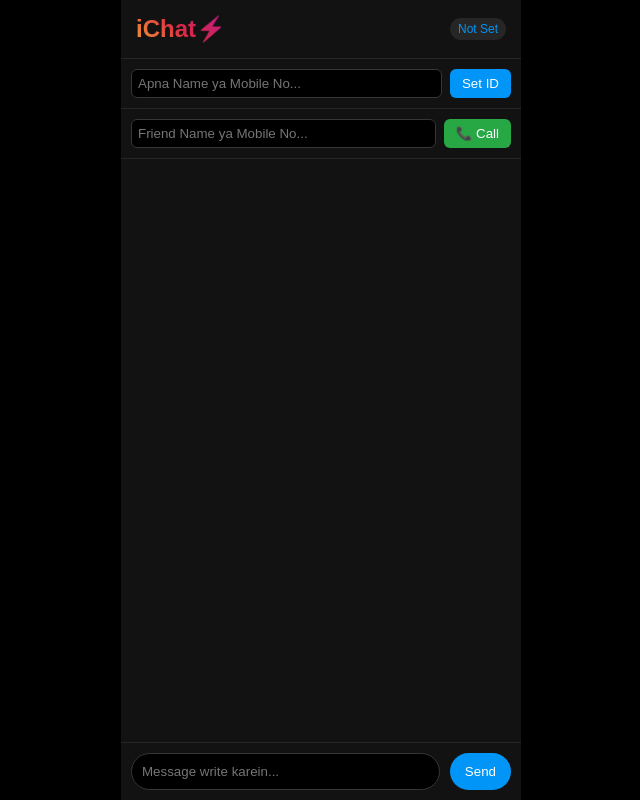
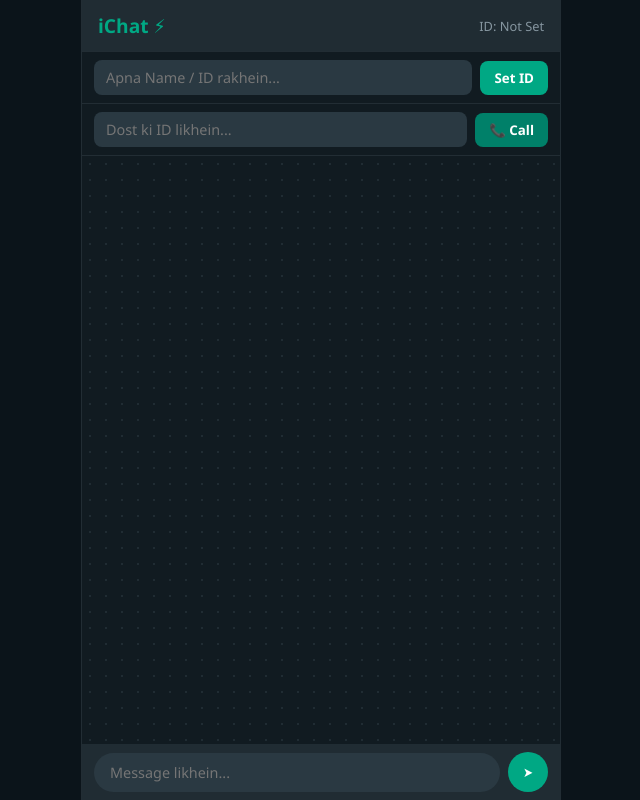
Before and after one commit to pstjatav39-creator/Ichat.live, a website: page public/index.html in a window 1280 px wide. Shown: the whole page, without its empty margins (319-959 px from the left). Drawn offline with nearby package versions, Linux system fonts and the light colour scheme; no server answers.

Commit message:
UI upgrade complete

```diff
--- a/public/index.html
+++ b/public/index.html
@@ -1,44 +1,119 @@
 <!DOCTYPE html>
-<html lang="en">
+<html lang="hi">
 <head>
     <meta charset="UTF-8">
     <meta name="viewport" content="width=device-width, initial-scale=1.0">
-    <title>iChat⚡</title>
-    <link rel="stylesheet" href="style.css">
+    <title>iChat Pro</title>
+    <style>
+        * { box-sizing: border-box; margin: 0; padding: 0; font-family: 'Segoe UI', Tahoma, Geneva, Verdana, sans-serif; }
+        body { background-color: #0b141a; color: #e9edef; display: flex; justify-content: center; height: 100vh; }
+        .app-container { width: 100%; max-width: 480px; height: 100%; display: flex; flex-direction: column; background: #111b21; border-left: 1px solid #222d34; border-right: 1px solid #222d34; position: relative; }
+        header { background: #202c33; padding: 12px 16px; display: flex; align-items: center; justify-content: space-between; border-bottom: 1px solid #222d34; }
+        header h1 { font-size: 1.2rem; color: #00a884; font-weight: bold; }
+        .user-info-bar { background: #111b21; padding: 8px 12px; display: flex; gap: 8px; align-items: center; border-bottom: 1px solid #222d34; }
+        input[type="text"] { background: #2a3942; border: none; color: #e9edef; padding: 8px 12px; border-radius: 8px; outline: none; font-size: 0.9rem; }
+        .input-id { flex: 1; }
+        button { background: #00a884; color: #fff; border: none; padding: 8px 14px; border-radius: 8px; font-weight: 600; cursor: pointer; transition: 0.2s; }
+        button:active { transform: scale(0.96); }
+        .call-btn { background: #008069; display: flex; align-items: center; gap: 4px; }
+        .chat-box { flex: 1; padding: 12px; overflow-y: auto; display: flex; flex-direction: column; gap: 8px; background-image: radial-gradient(#202c33 1px, transparent 0); background-size: 16px 16px; }
+        .message { max-width: 75%; padding: 8px 12px; border-radius: 12px; font-size: 0.95rem; position: relative; word-wrap: break-word; display: flex; flex-direction: column; }
+        .message.sent { align-self: flex-end; background: #005c4b; color: #e9edef; border-bottom-right-radius: 2px; }
+        .message.received { align-self: flex-start; background: #202c33; color: #e9edef; border-bottom-left-radius: 2px; }
+        .meta { font-size: 0.65rem; color: #8696a0; align-self: flex-end; margin-top: 4px; display: flex; align-items: center; gap: 3px; }
+        .footer-input { background: #202c33; padding: 8px 12px; display: flex; gap: 8px; align-items: center; }
+        .footer-input input { flex: 1; background: #2a3942; border-radius: 20px; padding: 10px 16px; }
+        .send-btn { border-radius: 50%; width: 40px; height: 40px; padding: 0; display: flex; align-items: center; justify-content: center; }
+        .video-container { position: absolute; top: 0; left: 0; width: 100%; height: 100%; background: rgba(0,0,0,0.9); display: none; flex-direction: column; justify-content: center; align-items: center; z-index: 10; }
+        .video-container.active { display: flex; }
+        #remoteVideo { width: 90%; height: 60%; background: #000; border-radius: 12px; object-fit: cover; }
+        #localVideo { width: 100px; height: 140px; background: #222; border-radius: 8px; position: absolute; top: 20px; right: 20px; object-fit: cover; border: 2px solid #00a884; }
+        .call-controls { margin-top: 15px; display: flex; gap: 15px; }
+        .end-call { background: #ea0038; }
+    </style>
 </head>
 <body>
-    <div class="chat-container">
-        <div class="header">
-            <h2 style="background: linear-gradient(45deg, #f09433, #e6683c, #dc2743, #cc2366, #bc1888); -webkit-background-clip: text; -webkit-text-fill-color: transparent; font-weight: bold;">iChat⚡</h2>
-            <div class="my-id-box" id="myIdDisplay">Not Set</div>
+
+<div class="app-container">
+    <header>
+        <h1>iChat ⚡</h1>
+        <span id="display-id" style="font-size:0.8rem; color:#8696a0;">ID: Not Set</span>
+    </header>
+
+    <div class="user-info-bar">
+        <input type="text" id="myId" class="input-id" placeholder="Apna Name / ID rakhein...">
+        <button onclick="setMyId()">Set ID</button>
     </div>
 
-        <!-- Apna Name / Mobile Set karne ke liye -->
-        <div class="call-controls">
-            <input type="text" id="customIdInput" placeholder="Apna Name ya Mobile No...">
-            <button id="setIdBtn" style="background:#0095f6;">Set ID</button>
+    <div class="user-info-bar">
+        <input type="text" id="friendId" class="input-id" placeholder="Dost ki ID likhein...">
+        <button class="call-btn" onclick="startCall()">📞 Call</button>
     </div>
 
-        <div class="video-container hidden" id="videoContainer">
-            <video id="remoteVideo" autoplay playsinline></video>
-            <video id="localVideo" autoplay playsinline muted></video>
+    <div class="chat-box" id="chatBox"></div>
+
+    <div class="footer-input">
+        <input type="text" id="msgInput" placeholder="Message likhein..." onkeypress="if(event.key === 'Enter') sendMsg()">
+        <button class="send-btn" onclick="sendMsg()">➤</button>
     </div>
 
-        <!-- Friend ko Call karne ke liye -->
+    <div class="video-container" id="videoContainer">
+        <video id="localVideo" autoplay playsinline muted></video>
+        <video id="remoteVideo" autoplay playsinline></video>
         <div class="call-controls">
-            <input type="text" id="peerIdInput" placeholder="Friend Name ya Mobile No...">
-            <button id="callBtn">📞 Call</button>
+            <button class="end-call" onclick="endCall()">End Call</button>
+        </div>
+    </div>
 </div>
 
-        <div class="messages" id="messages"></div>
+<script>
+    let myId = '';
+    let friendId = '';
 
-        <div class="input-area">
-            <input type="text" id="messageInput" placeholder="Message write karein...">
-            <button id="sendBtn">Send</button>
-        </div>
-    </div>
-    <script src="/socket.io/socket.io.js"></script>
-    <script src="https://unpkg.com/peerjs@1.5.2/dist/peerjs.min.js"></script>
-    <script src="script.js"></script>
+    function setMyId() {
+        const val = document.getElementById('myId').value.trim();
+        if(val) {
+            myId = val;
+            document.getElementById('display-id').innerText = 'ID: ' + myId;
+            alert('Aapki ID set ho gayi: ' + myId);
+        }
+    }
+
+    function sendMsg() {
+        const input = document.getElementById('msgInput');
+        const text = input.value.trim();
+        if(!text) return;
+
+        appendMsg(text, 'sent');
+        input.value = '';
+    }
+
+    function appendMsg(text, type) {
+        const chatBox = document.getElementById('chatBox');
+        const msgDiv = document.createElement('div');
+        msgDiv.className = `message ${type}`;
+
+        const now = new Date();
+        const timeStr = now.toLocaleTimeString([], { hour: '2-digit', minute: '2-digit' });
+
+        msgDiv.innerHTML = `
+            <div>${text}</div>
+            <div class="meta">${timeStr} ${type === 'sent' ? '✓✓' : ''}</div>
+        `;
+
+        chatBox.appendChild(msgDiv);
+        chatBox.scrollTop = chatBox.scrollHeight;
+    }
+
+    function startCall() {
+        friendId = document.getElementById('friendId').value.trim();
+        if(!friendId) { alert('Dost ki ID daalein!'); return; }
+        document.getElementById('videoContainer').classList.add('active');
+    }
+
+    function endCall() {
+        document.getElementById('videoContainer').classList.remove('active');
+    }
+</script>
 </body>
 </html>
```
Lines whose indentation alone changed are shown as unchanged.
